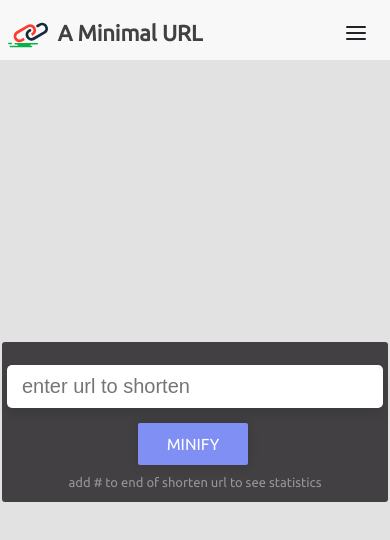
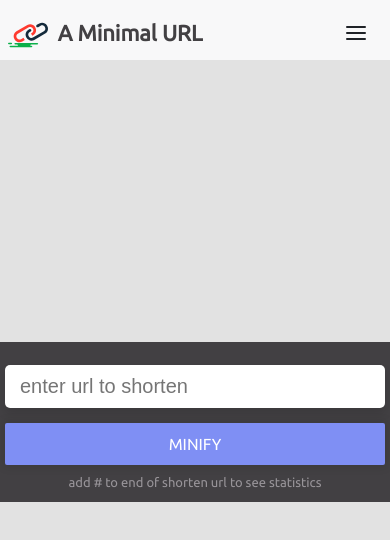
Before and after one commit to saurabhshalu/url-shortner-frontend, an Angular app: page / in a window 390 px wide. Shown: the top 540 px of the page. Built offline with nearby package versions, Linux system fonts and the light colour scheme.

Commit message:
yet another....

```diff
--- a/src/app/redirector/redirector.component.css
+++ b/src/app/redirector/redirector.component.css
@@ -40,8 +40,6 @@
   left: 50%;
   transform: translate(-50%, -50%);
   cursor: pointer;
-
-  display: none;
 }
 
 p {
--- a/src/app/redirector/redirector.component.html
+++ b/src/app/redirector/redirector.component.html
@@ -1,9 +1,9 @@
-<div id="loader">
+<div id="loader" *ngIf="loading">
     <div class="box load"></div>
     <p class="redirect">loading</p>
 </div>
 
-<a [routerLink] = "'/'">
+<a [routerLink] = "'/'" *ngIf="!loading">
     <div class="box notfound tooltip">
         <p class="title">The requested url was not found 😕</p>
         <p class="footer">click to go to homepage</p>
--- a/src/app/redirector/redirector.component.ts
+++ b/src/app/redirector/redirector.component.ts
@@ -7,6 +7,8 @@ import { HttpClient } from '@angular/common/http';
   styleUrls: ['./redirector.component.css']
 })
 export class RedirectorComponent implements OnInit {
+
+  loading: boolean = true;
 
   constructor(private route: ActivatedRoute, private http: HttpClient) {
     this.route.params.subscribe(
@@ -22,6 +24,7 @@ export class RedirectorComponent implements OnInit {
         },
         err=>{
           console.log(err)
+          this.loading = false;
         });
       }
     )
--- a/src/app/welcome/welcome.component.css
+++ b/src/app/welcome/welcome.component.css
@@ -212,7 +212,7 @@ section {
   .copy-class:hover {
     background: rgb(16, 105, 16);
   }
-@media screen and (max-width: 768px) {
+@media screen and (max-width: 550px) {
     @keyframes up-right {
         0% {
             transform: scale(1);
@@ -318,7 +318,10 @@ section {
 
 
     section {
-        padding: 2px;
+        padding: 0px;
+    }
+    .box {
+        border-radius: 0px;
     }
     .urlnbutton {
         flex-direction: column;
@@ -331,7 +334,8 @@ section {
         border-radius: 5px;
     }
     .btn--inside {
-        margin-left: 0px;
+        margin: auto;
         margin-top: 15px;
+        width: 100%;
     }
 }
```
